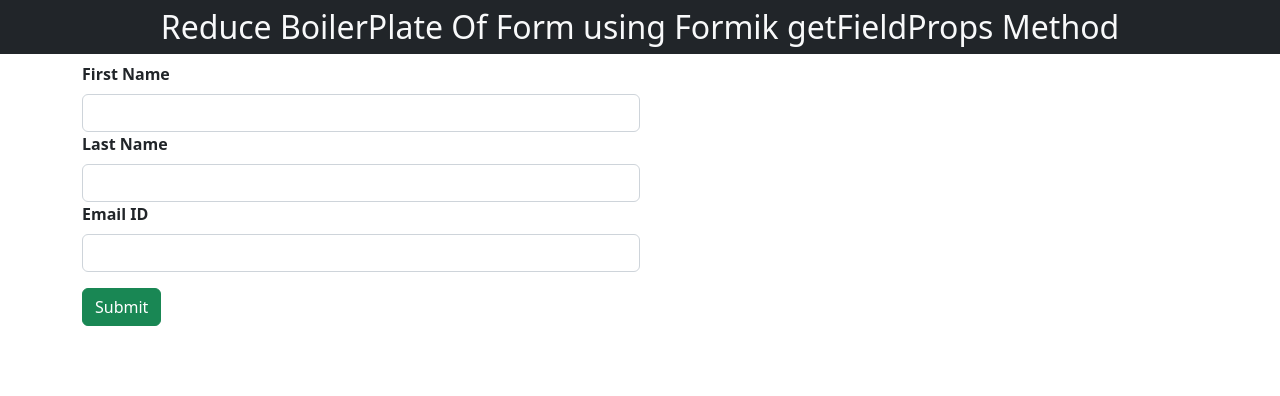
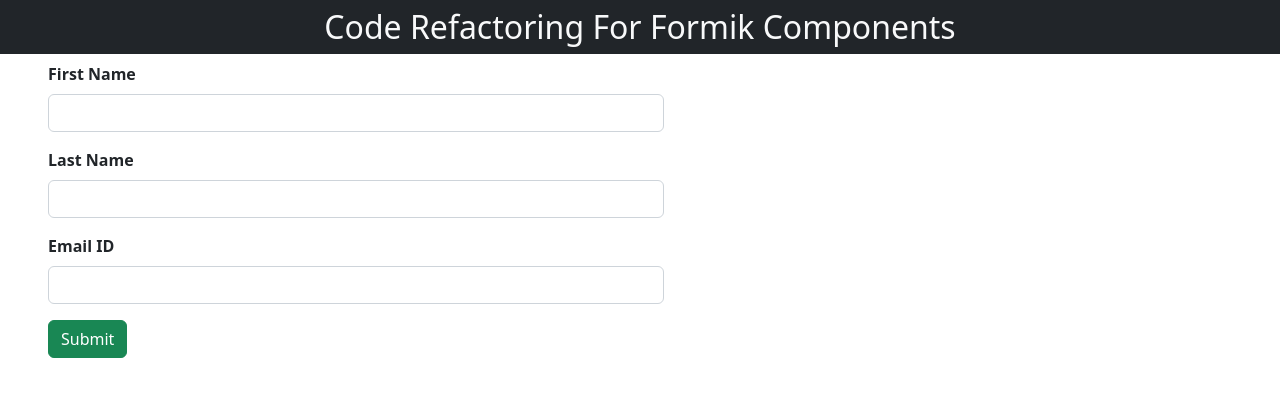
Before and after one commit to Santosh-Baliarsingh/react-formik, a React (Create React App) app: page / in a window 1280 px wide. Shown: the top 396 px of the page. Built offline with nearby package versions, Linux system fonts and the light colour scheme.

Commit message:
Refactoring Form With Formik Components

```diff
--- a/src/App.js
+++ b/src/App.js
@@ -3,7 +3,8 @@
 // import HandlingFormSubmission from './components/HandlingFormSubmission';
 // import FormvalidationFunction from './components/FormvalidationFunction';
 // import FormValidationUsingYup from './components/FormValidationUsingYup';
-import ReduceBoilerPlate from './components/ReduceBoilerPlate';
+// import ReduceBoilerPlate from './components/ReduceBoilerPlate';
+import FormikComponents from './components/FormikComponents';
 
 function App() {
   return (
@@ -13,7 +14,8 @@
       {/* <HandlingFormSubmission/> */}
       {/* <FormvalidationFunction/> */}
       {/* <FormValidationUsingYup/> */}
-      <ReduceBoilerPlate/>
+      {/* <ReduceBoilerPlate/> */}
+      <FormikComponents/>
     </>
   );
 }
--- /dev/null
+++ b/src/components/FormikComponents.js
@@ -0,0 +1,98 @@
+import React from "react";
+import { Formik, Form, Field, ErrorMessage } from "formik";
+import * as Yup from "yup";
+
+export default function FormikComponents() {
+  // Initial values
+  const initialValues = {
+    firstName: "",
+    lastName: "",
+    email: "",
+  };
+
+  //onSubmit Function
+  const onSubmit = (values) => {
+    console.log("Form Data", values);
+  };
+
+  // Yup Schema validation
+  const validationSchema = Yup.object({
+    // Defining Validation Object Schema
+    firstName: Yup.string().required("First Name is Required!"),
+    lastName: Yup.string().required("Last Name is Required!"),
+    email: Yup.string()
+      .email("Invalid Email Format!")
+      .required("Email is Required!"),
+  });
+
+  return (
+    <>
+      <h2 className="text-center text-light bg-dark p-2">
+        Code Refactoring For Formik Components
+      </h2>
+      <div className="ms-5">
+        <Formik
+          initialValues={initialValues}
+          validationSchema={validationSchema}
+          onSubmit={onSubmit}
+        >
+          <Form>
+            <div>
+              <label htmlFor="firstName" className="form-label fw-bold">
+                First Name
+              </label>
+              <Field
+                name="firstName"
+                id="firstName"
+                className="form-control w-50"
+                type="text"
+              />
+              <p className="text-danger fw-bold">
+                <ErrorMessage name="firstName" />
+              </p>
+            </div>
+            <div>
+              <label htmlFor="lastName" className="form-label fw-bold">
+                Last Name
+              </label>
+              <Field
+                name="lastName"
+                id="lastName"
+                className="form-control w-50"
+                type="text"
+              />
+              <p className="text-danger fw-bold">
+                <ErrorMessage name="lastName" />
+              </p>
+            </div>
+            <div>
+              <label htmlFor="email" className="form-label fw-bold">
+                Email ID
+              </label>
+              <Field
+                name="email"
+                id="email"
+                className="form-control w-50 mb-3"
+                type="email"
+              />
+              <p className="text-danger fw-bold">
+                <ErrorMessage className="" name="email" />
+              </p>
+            </div>
+
+            <button className="btn btn-success" type="submit">
+              Submit
+            </button>
+          </Form>
+        </Formik>
+      </div>
+    </>
+  );
+}
+
+// Note :-
+// First - Import 'Formik , Form , Field , ErrorMessage' Component form Formik Library
+// Second - Make "Formik" a Wrapper Class and place your 'Html Form' inside Of it
+// Third - Place initialValues , validateSchema and onSubmit inside Formik wrapper class
+// Fourth - Replace "html-Form" to "Form" and "html-input" to "Field"
+// Fifth - Add ErrorMessage Component and add name attribute present in Field Componenet
```
